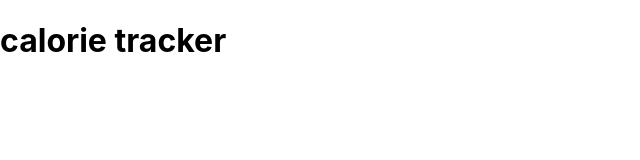
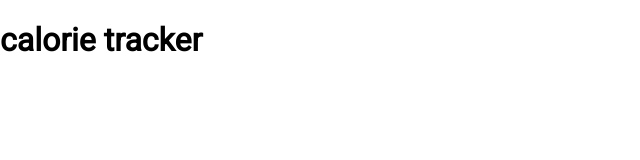
Before and after one commit to colorlessenergy/calorie-tracker, a Next.js app: page / in a window 1280 px wide. Shown: the top 160 px of the page, without its empty margins (0-640 px from the left). Built offline with nearby package versions, Linux system fonts and the light colour scheme.

Commit message:
add roboto font

```diff
--- /dev/null
+++ b/pages/_document.js
@@ -0,0 +1,21 @@
+import Document, { Html, Head, Main, NextScript } from 'next/document'
+
+class MyDocument extends Document {
+    render() {
+        return (
+        <Html>
+            <Head>
+                <link rel="preconnect" href="https://fonts.googleapis.com" />
+                <link rel="preconnect" href="https://fonts.gstatic.com" crossorigin />
+                <link href="https://fonts.googleapis.com/css2?family=Roboto&display=swap" rel="stylesheet" />
+            </Head>
+            <body>
+                <Main />
+                <NextScript />
+            </body>
+        </Html>
+        )
+    }
+}
+
+export default MyDocument
--- a/styles/globals.css
+++ b/styles/globals.css
@@ -2,13 +2,7 @@ html,
 body {
   padding: 0;
   margin: 0;
-  font-family: -apple-system, BlinkMacSystemFont, Segoe UI, Roboto, Oxygen,
-    Ubuntu, Cantarell, Fira Sans, Droid Sans, Helvetica Neue, sans-serif;
-}
-
-a {
-  color: inherit;
-  text-decoration: none;
+  font-family: "Roboto", sans-serif;
 }
 
 * {
```
